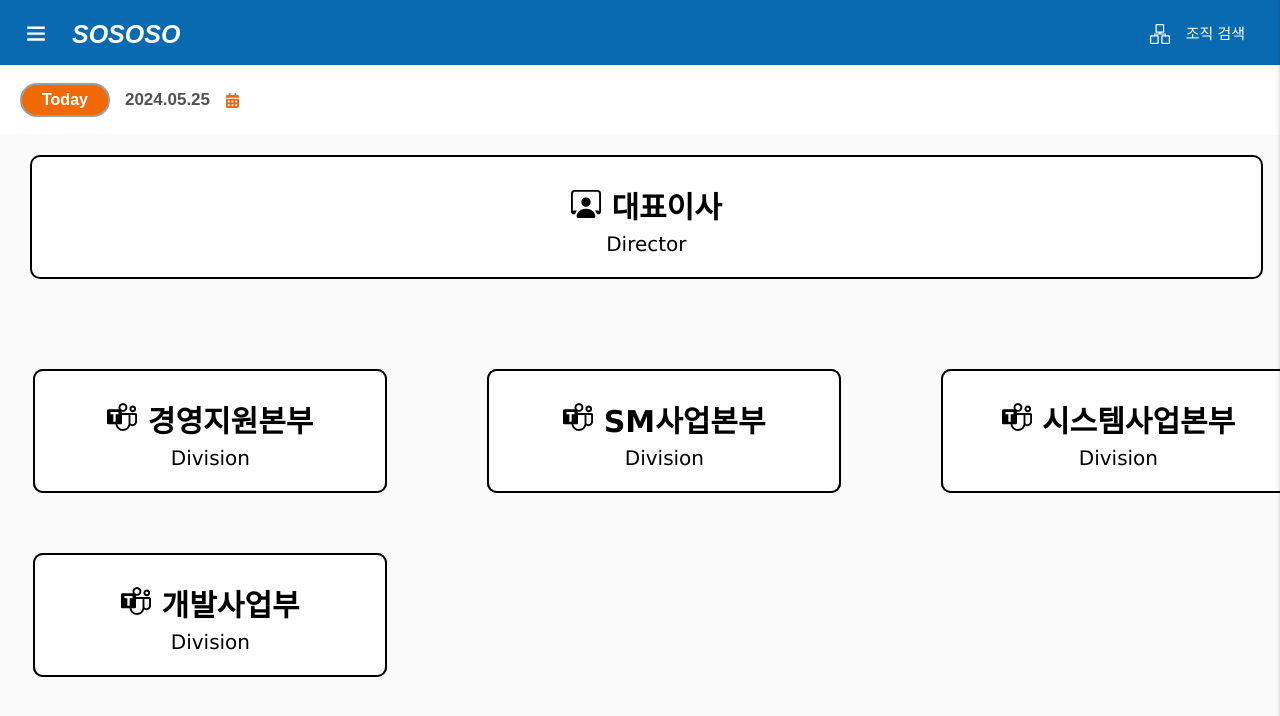
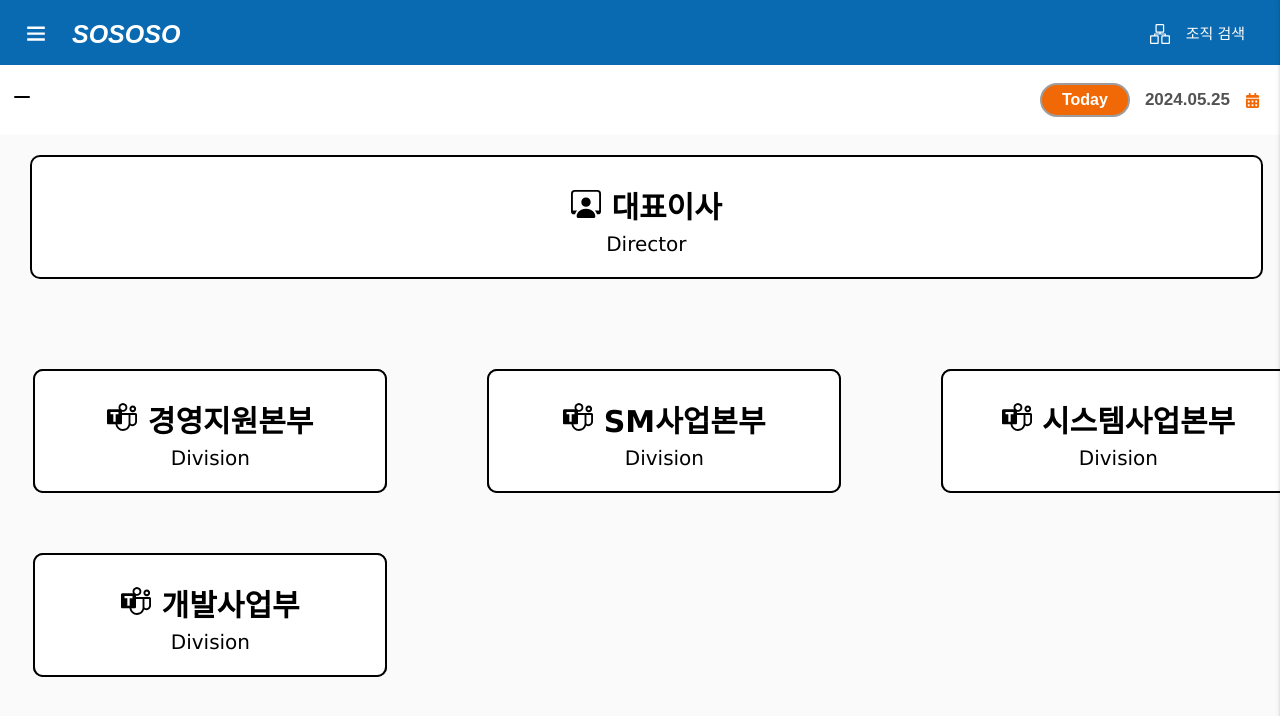
Before and after one commit to CSID-DGU/2024-1-SCS4031-01-sososo-3, a React (Create React App) app in the folder frontend/: page /director in a window 1280 px wide. Shown: the top 716 px of the page. Built offline with nearby package versions, Linux system fonts and the light colour scheme.

Commit message:
[PSJ]fix_datebutton

```diff
--- a/frontend/src/pages/director/DirectorDateComponent.js
+++ b/frontend/src/pages/director/DirectorDateComponent.js
@@ -7,16 +7,16 @@ import { useNavigate } from 'react-router-dom';
 import { FaCalendarAlt } from "react-icons/fa";
 import DatePicker from 'react-datepicker';
 import 'react-datepicker/dist/react-datepicker.css';
+import { FiMinus } from "react-icons/fi";
 
 const DateComponent = () => {
   const [date, setDate] = useState(new Date());
   const [showCalendar, setShowCalendar] = useState(false);
 
-//   const navigate = useNavigate();
-//   const handleExit = () => {
-//     navigate('/Director'); // 나가기 버튼 클릭 시 '/Director' 페이지로 이동
-//   };
-
+  const navigate = useNavigate();
+  const handleExit = () => {
+    navigate('/Director'); // 나가기 버튼 클릭 시 '/Director' 페이지로 이동
+  };
   const handlePrevWeek = () => {
     const prevWeek = new Date(date.getTime());
     prevWeek.setDate(prevWeek.getDate() - 7);
@@ -59,9 +59,9 @@ const DateComponent = () => {
     <div>
     <div className='employee-header2'>
 
-       {/* {<button className="exit-button2" onClick={handleExit}>
-          <GiExitDoor /> {}
-        </button> }  */}
+      <h2 className="minus-button" onClick={handleExit}>
+      <FiMinus />{/* 나가기 아이콘 */}
+        </h2>
 {/*
       <div className='datebutton'>
         <button onClick={handlePrevWeek}>
```
